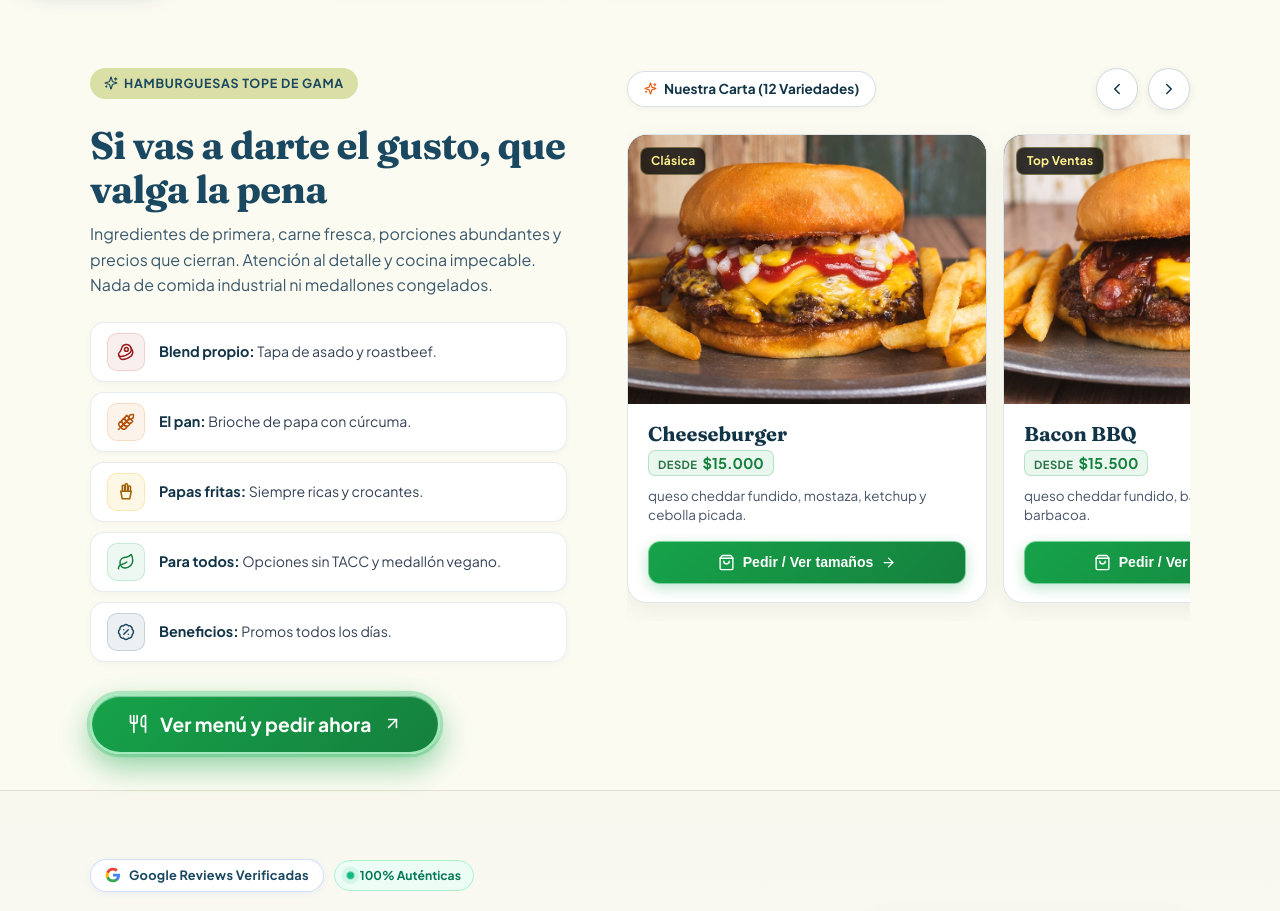
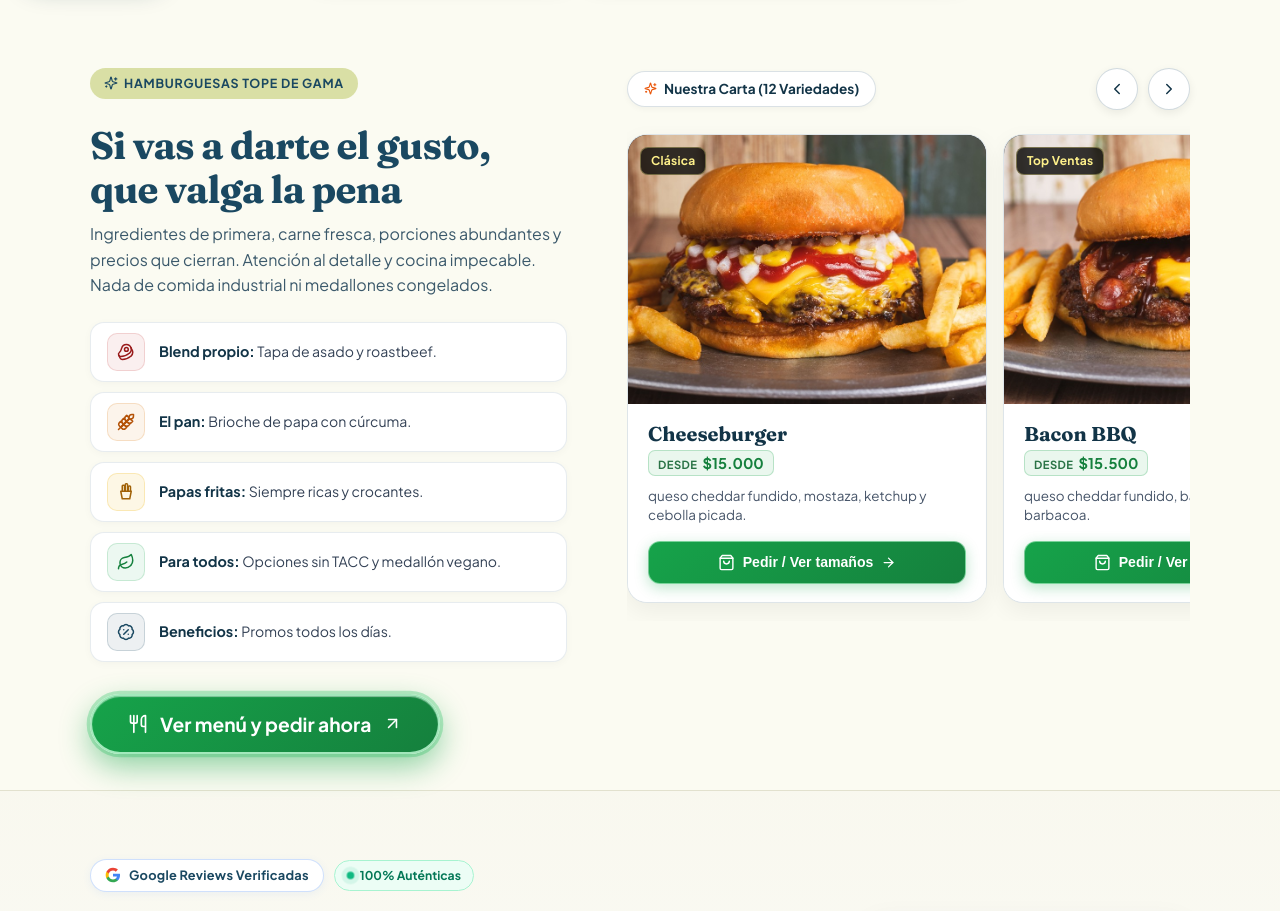
Before and after one commit to boiscantina/bois-cantina, a React (Vite) app: page / in a window 1280 px wide. Shown: the part 800-1711 px from the top of the page. Built offline with nearby package versions, Linux system fonts and the light colour scheme.

Commit message:
style(burgers): fijar salto de linea para 'que valga la pena' en segundo renglon

```diff
--- a/src/App.jsx
+++ b/src/App.jsx
@@ -318,7 +318,13 @@ export default function App() {
                 <span className="section-eyebrow">
                   <Sparkles size={14} /> {SITE_CONFIG.burgersSection.eyebrow}
                 </span>
-                <h2 className="section-title burgers-split-title">{SITE_CONFIG.burgersSection.title}</h2>
+                <h2 className="section-title burgers-split-title">
+                  {SITE_CONFIG.burgersSection.title.split('\n').map((line, i) => (
+                    <span key={i} className="hero-title-line">
+                      {line}
+                    </span>
+                  ))}
+                </h2>
                 <p className="section-description burgers-split-lead">
                   {SITE_CONFIG.burgersSection.description}
                 </p>
--- a/src/config.js
+++ b/src/config.js
@@ -138,7 +138,7 @@ export const SITE_CONFIG = {
   // Sección: Hamburguesas Tope de Gama (Foco 100% en técnica, insumos y personalización)
   burgersSection: {
     eyebrow: "HAMBURGUESAS TOPE DE GAMA",
-    title: "Si vas a darte el gusto, que valga la pena",
+    title: "Si vas a darte el gusto,\nque valga la pena",
     description:
       "Ingredientes de primera, carne fresca, porciones abundantes y precios que cierran. Atención al detalle y cocina impecable. Nada de comida industrial ni medallones congelados.",
     specs: [
```
